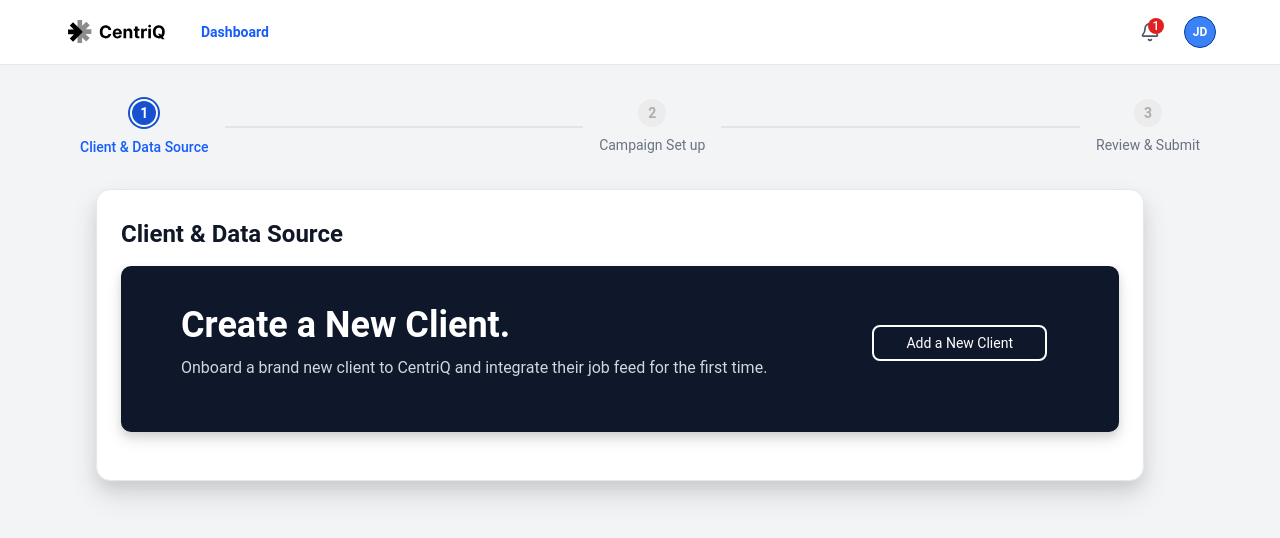
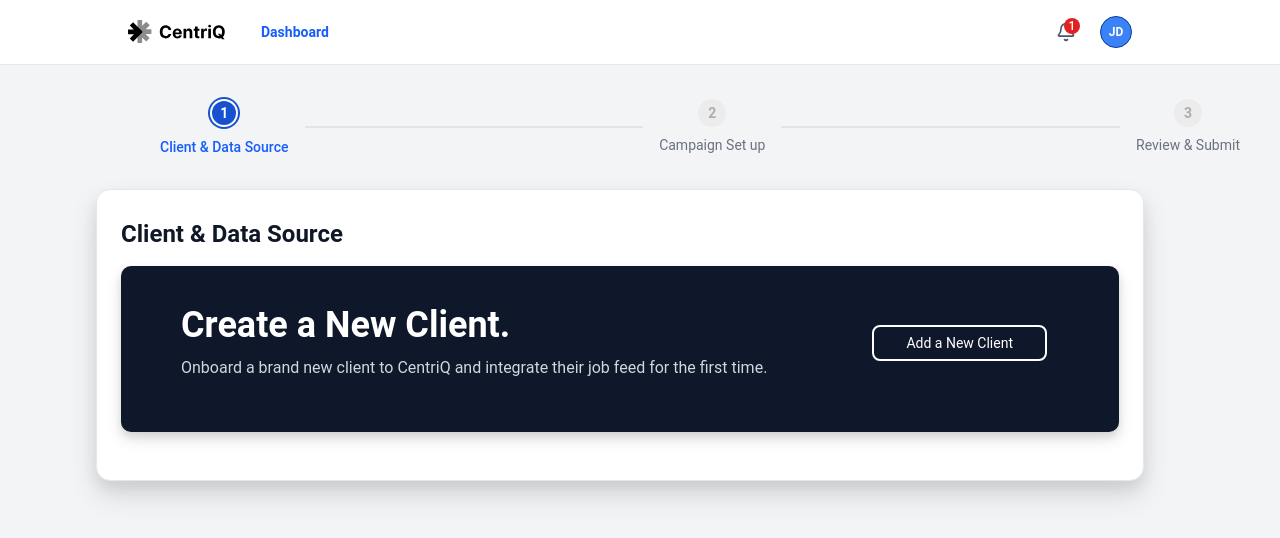
Before and after one commit to bhargavimuppaneni/centriq, a React (Vite) app: page /dashboard in a window 1280 px wide. Shown: the top 538 px of the page. Built offline with nearby package versions, Linux system fonts and the light colour scheme.

Commit message:
fixed positions of pipeline and nav bar

```diff
--- a/src/components/navbar/Navbar.tsx
+++ b/src/components/navbar/Navbar.tsx
@@ -17,9 +17,9 @@ export const Navbar = React.forwardRef<HTMLDivElement, NavbarProps>(
     };
 
     return (
-      <div ref={ref} className="bg-white border-b border-gray-200 px-6 py-4" {...props}>
-        <div className="max-w-6xl mx-auto flex items-center justify-between">
-          <div className="flex items-center gap-8">
+      <div ref={ref} className="bg-white border-b border-gray-200 px-8 py-4" {...props}>
+        <div className="flex items-center justify-between px-16 mx-auto" style={{ maxWidth: 'calc(100% - 40px)' }}>
+          <div className="flex items-center gap-8 ml-2">
             <div className="flex items-center gap-2">
               <CentriqLogo className="h-6" />
             </div>
@@ -27,7 +27,7 @@ export const Navbar = React.forwardRef<HTMLDivElement, NavbarProps>(
               <a href="#" className="text-blue-600 font-semibold text-sm leading-5 tracking-normal">Dashboard</a>
             </nav>
           </div>
-          <div className="flex items-center gap-6">
+          <div className="flex items-center gap-6 mr-8">
             {/* Notification Bell with Badge */}
             <div className="relative">
               <Bell className="w-5 h-5 text-gray-600 hover:text-gray-800 cursor-pointer" />
--- a/src/components/pipeline/Pipeline.tsx
+++ b/src/components/pipeline/Pipeline.tsx
@@ -14,7 +14,7 @@ export interface PipelineProps {
 export const Pipeline = React.forwardRef<HTMLDivElement, PipelineProps>(
   ({ steps }, ref) => (
     <div ref={ref} className="bg-gray-100 px-6 py-8">
-      <div className="flex items-center justify-between max-w-6xl mx-auto relative">
+      <div className="flex items-center justify-between max-w-7xl relative ml-[120px] mr-auto">
         {/* Connecting lines */}
         <div className="absolute top-1/2 left-0 right-0 h-px bg-gray-300 -translate-y-1/2 z-0"></div>
 
```
